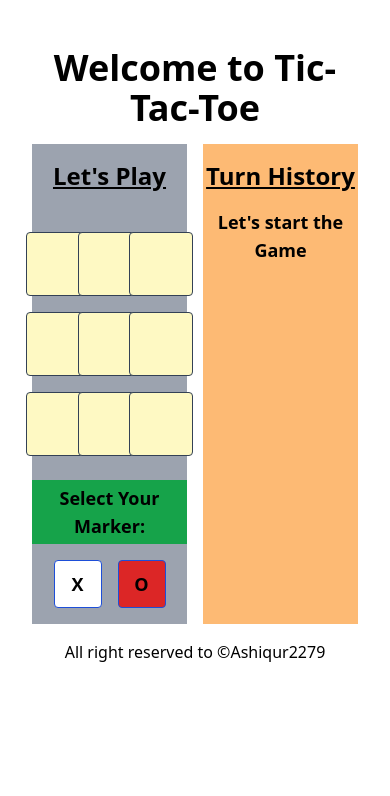
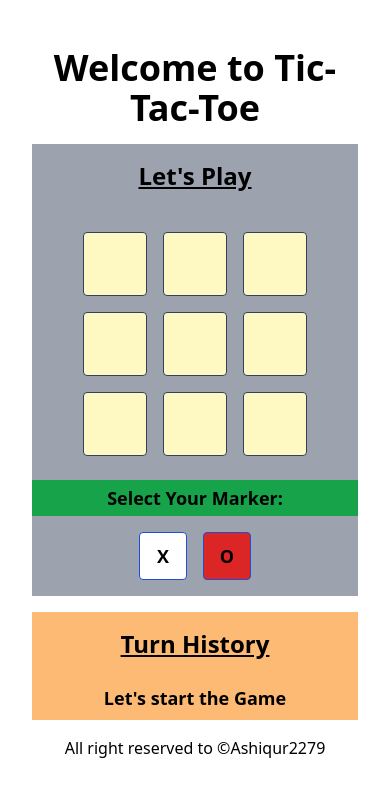
Before and after one commit to Ashiqur2279/practice-project-tic-tac-toe, a React (Vite) app: page / in a window 390 px wide. Shown: the top 796 px of the page. Built offline with nearby package versions, Linux system fonts and the light colour scheme.

Commit message:
mobile responsive design updated

```diff
--- a/src/feature/turnHistory/TurnHistory.jsx
+++ b/src/feature/turnHistory/TurnHistory.jsx
@@ -16,13 +16,12 @@ const TurnHistory = ({ history, onHandleMove }) => {
                 Go to move no {index}
               </button>
             ) : (
-              // <button className="border rounded border-black p-1 m-1 bg-lime-500 font-semibold">
-              //   Let's start the game
-              // </button>
               <span className="text-lg my-1 font-semibold">
-                {history.length > 1
-                  ? `Let's review the previous move:`
-                  : `Let's start the Game`}
+                {history.length > 1 ? (
+                  <p className="p-2">Let's review the previous move:</p>
+                ) : (
+                  <p className="p-2">Let's start the Game</p>
+                )}
               </span>
             )}
           </li>
--- a/src/main/AppLayout.jsx
+++ b/src/main/AppLayout.jsx
@@ -48,9 +48,6 @@ const AppLayout = () => {
       );
       return;
     }
-    // if (squares && winner) {
-
-    // }
 
     let selectedSquare = squares.slice();
 
@@ -91,10 +88,10 @@ const AppLayout = () => {
   }
 
   return (
-    <div className="flex flex-col h-96">
+    <div className="flex flex-col min-h-screen min-w-screen">
       <header className="text-4xl font-bold p-4">Welcome to Tic-Tac-Toe</header>
-      <main>
-        <div className=" flex justify-center space-x-4 flex-grow">
+
+      <main className="grid grid-cols-1 sm:grid-cols-1 md:grid-cols-2 gap-4">
         <Board
           turn={turn}
           squares={squares}
@@ -104,7 +101,8 @@ const AppLayout = () => {
           winner={winner}
         />
         <TurnHistory history={history} onHandleMove={handleMove} />
-        </div>
+      </main>
+
       <div>
         {(winner || noWinner) && (
           <button
@@ -115,7 +113,6 @@ const AppLayout = () => {
           </button>
         )}
       </div>
-      </main>
 
       <footer className="text-center py-4">
         All right reserved to &copy;Ashiqur2279
```
Lines whose indentation alone changed are shown as unchanged.
